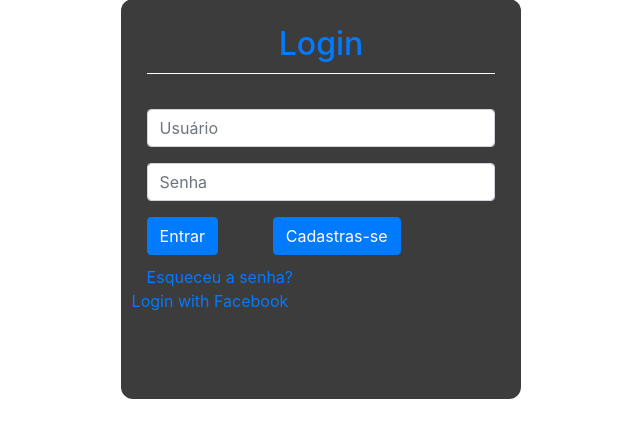
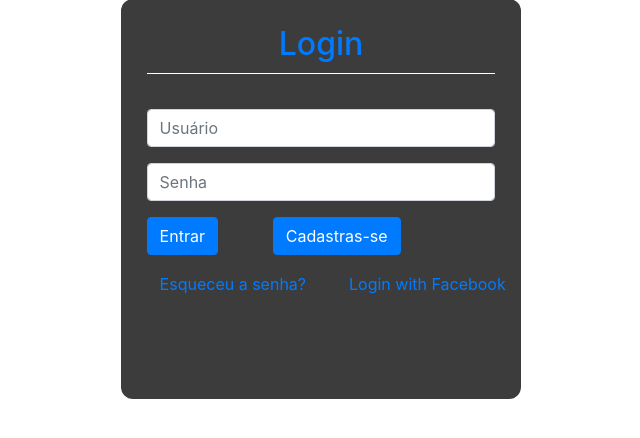
Before and after one commit to gilMars/desafiosnet, a Django app: template controlpanel/templates/controlpanel/login.html in a window 1280 px wide. Shown: the part 201-639 px from the top of the page, without its empty margins (319-959 px from the left). Run offline with Django 3.2, Linux system fonts and the light colour scheme; the template is opened without the code that fills it, so the values that code supplies are empty; some libraries are stand-ins or nearby versions.

Commit message:
Correção painel de login

```diff
--- a/controlpanel/templates/controlpanel/cadastro.html
+++ b/controlpanel/templates/controlpanel/cadastro.html
@@ -29,11 +29,6 @@
 <body>
     <div class="container">
 
-        <div id="form-panel">
-                <form>
-                        <h2 class="text-center text-primary">Cadastre-se</h2>
-                    <div class="form-group">
-                        <input type="text" class="form-control" name="nome" placeholder="Nome Completo" required>
                     </div>
 
                     <div class="form-group">
--- a/controlpanel/templates/controlpanel/login.html
+++ b/controlpanel/templates/controlpanel/login.html
@@ -52,11 +52,11 @@
                 </div>
                 <div id="forget" class="row">
                     <div class="col-md-6">
-                        <a href="#">Esqueceu a senha?</a>
+                        <a class="btn" href="#">Esqueceu a senha?</a>
                     </div>
-                </div>
-                <div class="row">
-                    <a href="{% url 'social:begin' 'facebook' %}">Login with Facebook</a>
+                    <div class="col-md-6">
+                        <a class="btn" href="{% url 'social:begin' 'facebook' %}">Login with Facebook</a>
+                    </div>
                 </div>
             </form>
         </div>
```
